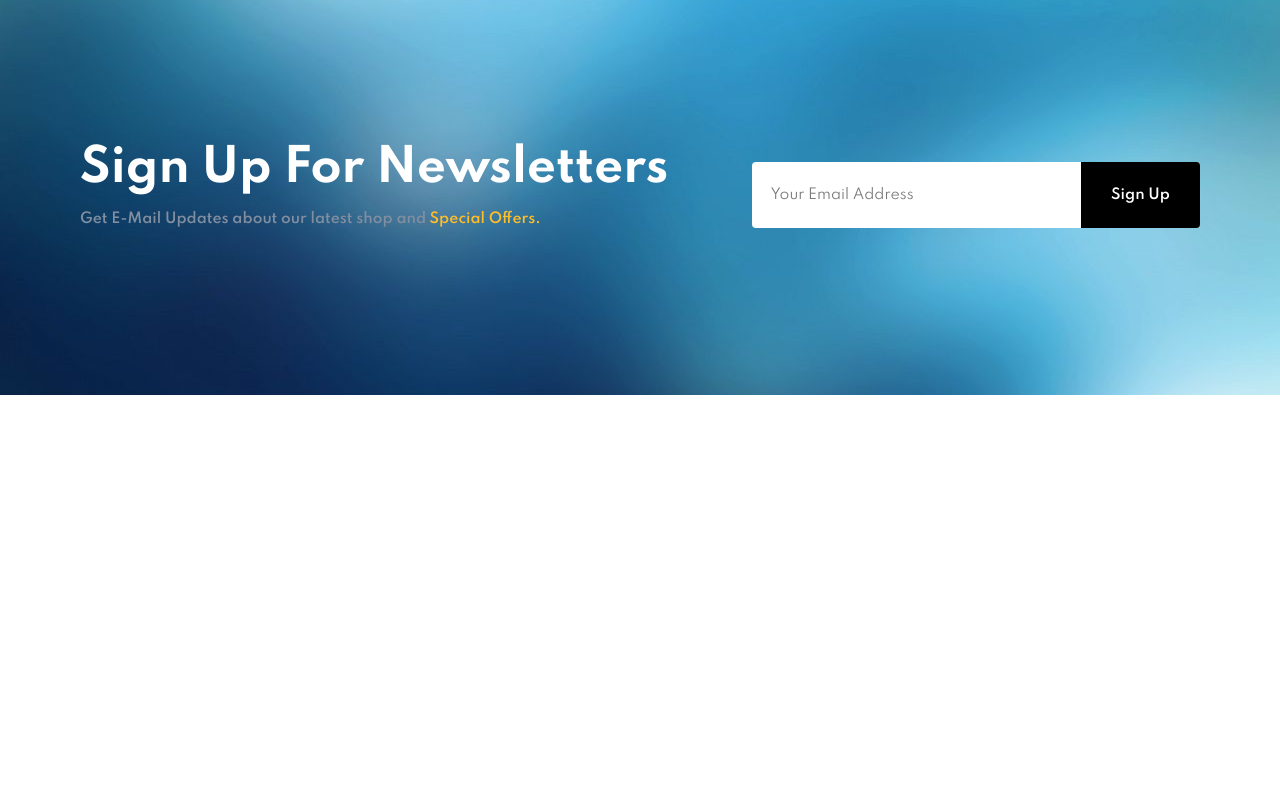
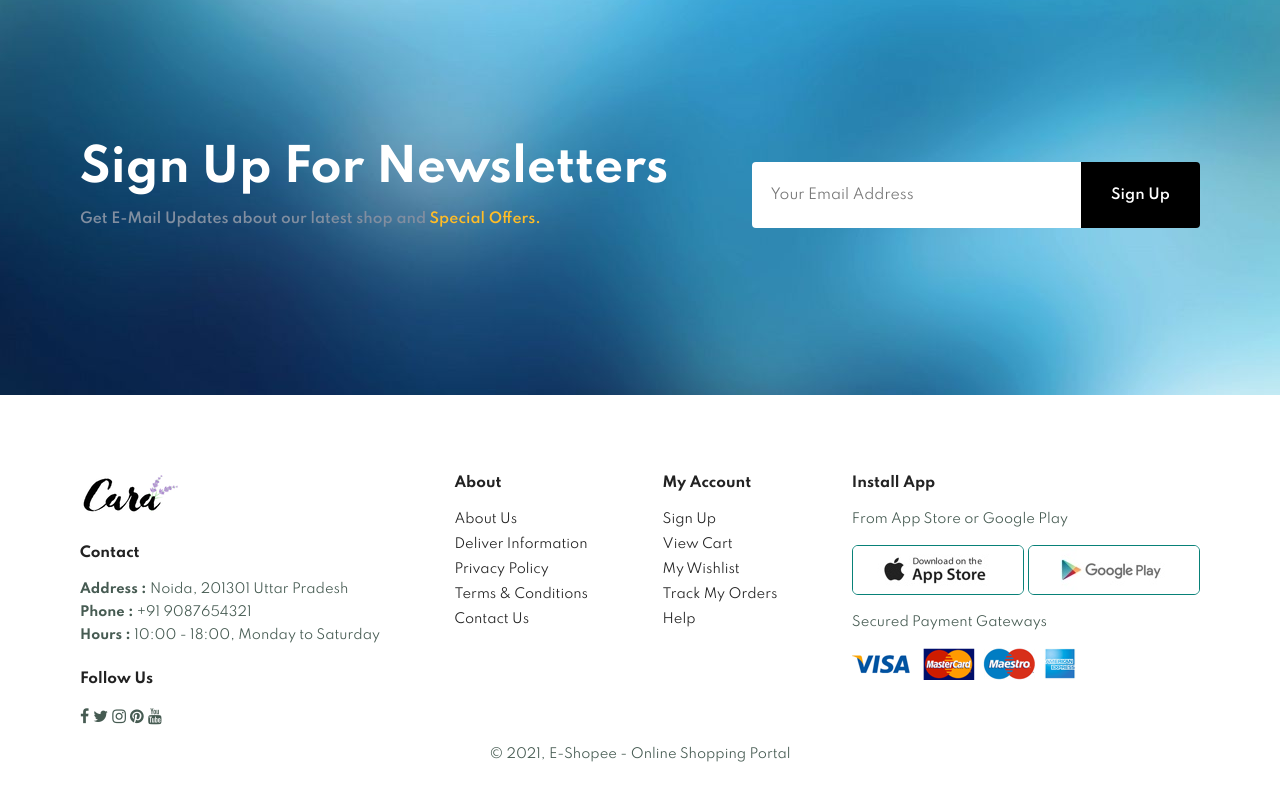
Before and after one commit to adityarajofficial0096/EShopee, a plain HTML site: page contact.html in a window 1280 px wide. Shown: the part 1672-2482 px from the top of the page. Before the commit the page ends 2107 px from the top, so only its background shows below. Drawn offline with Linux system fonts and the light colour scheme.

Commit message:
Inserted footer with logos and contact details

```diff
--- a/contact.html
+++ b/contact.html
@@ -105,6 +105,58 @@
         </div>
     </section>
 
+    <footer class="section-p1">
+        <div class="col">
+            <img class="logo" src="img/logo.png" alt="">
+            <h4>Contact</h4>
+            <p><strong>Address : </strong>Noida, 201301 Uttar Pradesh</p>
+            <p><strong>Phone : </strong>+91 9087654321</p>
+            <p><strong>Hours : </strong>10:00 - 18:00, Monday to Saturday</p>
+            <div class="follow">
+                <h4>Follow Us</h4>
+                <div class="icon">
+                    <i class="fa fa-facebook"></i>
+                    <i class="fa fa-twitter"></i>
+                    <i class="fa fa-instagram"></i>
+                    <i class="fa fa-pinterest"></i>
+                    <i class="fa fa-youtube"></i>
+                </div>
+            </div>
+        </div>
+
+        <div class="col">
+            <h4>About</h4>
+            <a href="#">About Us</a>
+            <a href="#">Deliver Information</a>
+            <a href="#">Privacy Policy</a>
+            <a href="#">Terms & Conditions</a>
+            <a href="#">Contact Us</a>
+        </div>
+
+        <div class="col">
+            <h4>My Account</h4>
+            <a href="#">Sign Up</a>
+            <a href="#">View Cart</a>
+            <a href="#">My Wishlist</a>
+            <a href="#">Track My Orders</a>
+            <a href="#">Help</a>
+        </div>
+
+        <div class="col install">
+            <h4>Install App</h4>
+            <p>From App Store or Google Play</p>
+            <div class="row">
+                <img src="img/pay/app.jpg" alt="">
+                <img src="img/pay/play.jpg" alt="">
+            </div>
+            <p>Secured Payment Gateways</p>
+            <img src="img/pay/pay.png" alt="">
+        </div>
+
+        <div class="copyright">
+            <p>© 2021, E-Shopee - Online Shopping Portal</p>
+        </div>
+    </footer>
 
     <script src="script.js"></script>
 </body>
```
